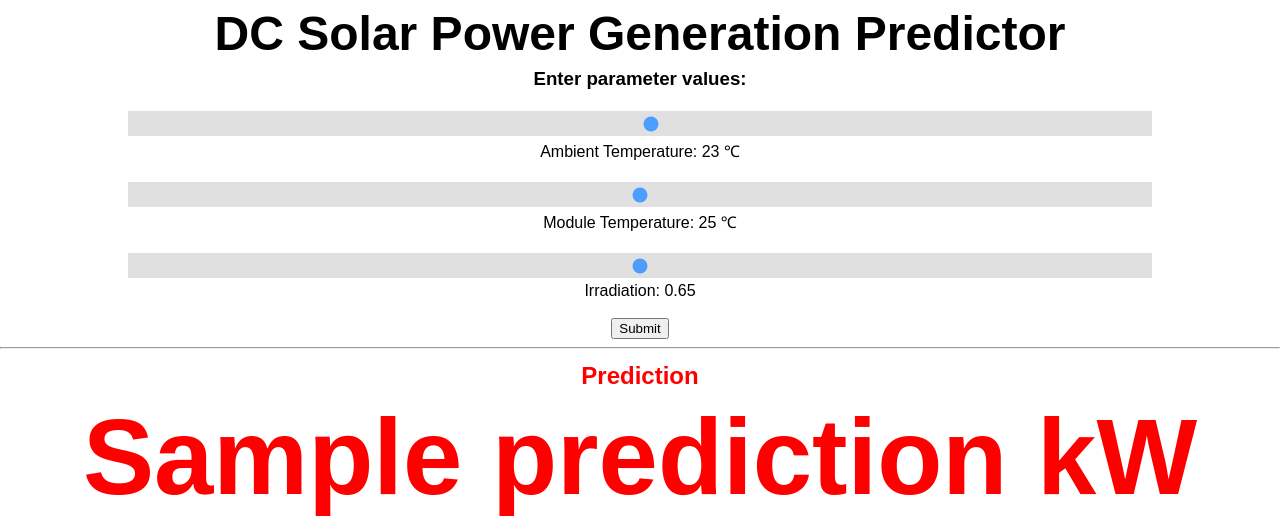
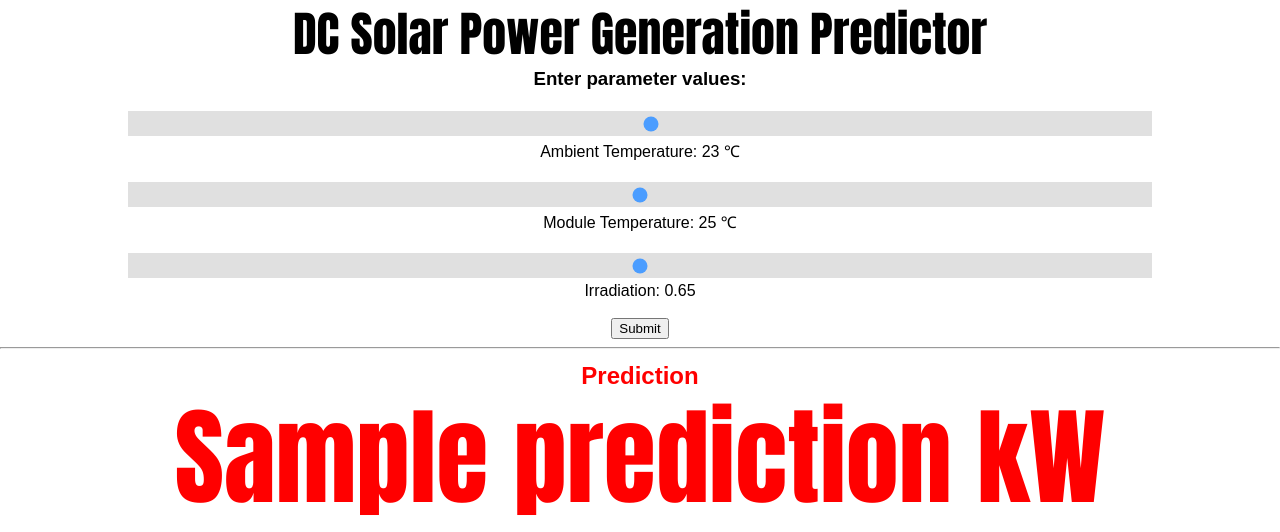
Before and after one commit to alfischer33/Solar-Power-Generation, a Flask app: template templates/index.html in a window 1280 px wide. Shown: the top 532 px of the page. Run offline with Flask 2, Linux system fonts and the light colour scheme; the template is opened without the code that fills it: most values are stand-ins (such as "Sample title", 1, 10 or a date in 2020).

Commit message:
update fonts

```diff
--- a/templates/index.html
+++ b/templates/index.html
@@ -5,7 +5,7 @@
 {% endblock %}
 
 {% block body %}
-<h1 style="font-family: fantasy; line-height: 3pt; font-size: xxx-large;">DC Solar Power Generation Predictor</h1>
+<h1 style="font-family:Impact, Haettenschweiler, 'Arial Narrow Bold', sans-serif; line-height: 3pt; font-size: xxx-large;">DC Solar Power Generation Predictor</h1>
 
 <div class='content'>
     <h3> Enter parameter values:</h3>
@@ -20,7 +20,7 @@
     </form>
     <hr>
     <h2 style="color: red; line-height: 10pt;">Prediction</h2>
-    <h1 style="color: red; font-size: 80pt; line-height: 5pt; font-family: fantasy;">{{ prediction }} kW</h1>
+    <h1 style="color: red; font-size: 80pt; line-height: 5pt; font-family:Impact, Haettenschweiler, 'Arial Narrow Bold', sans-serif;">{{ prediction }} kW</h1>
     <table>
         <tr>
             <th> Ambient Temperature </th>
```
